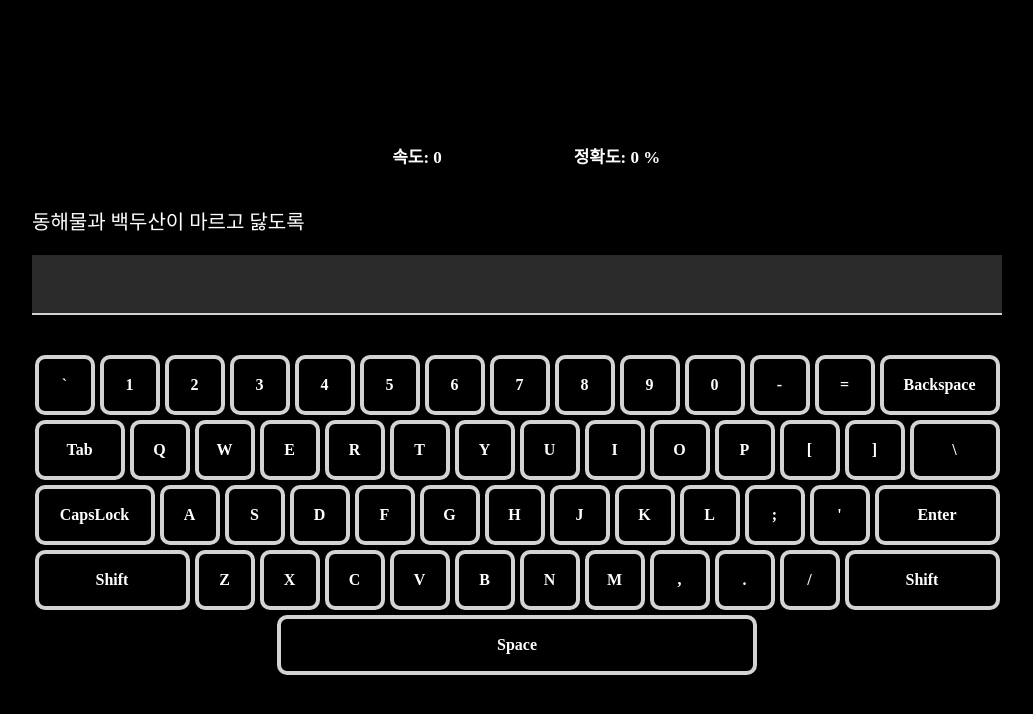
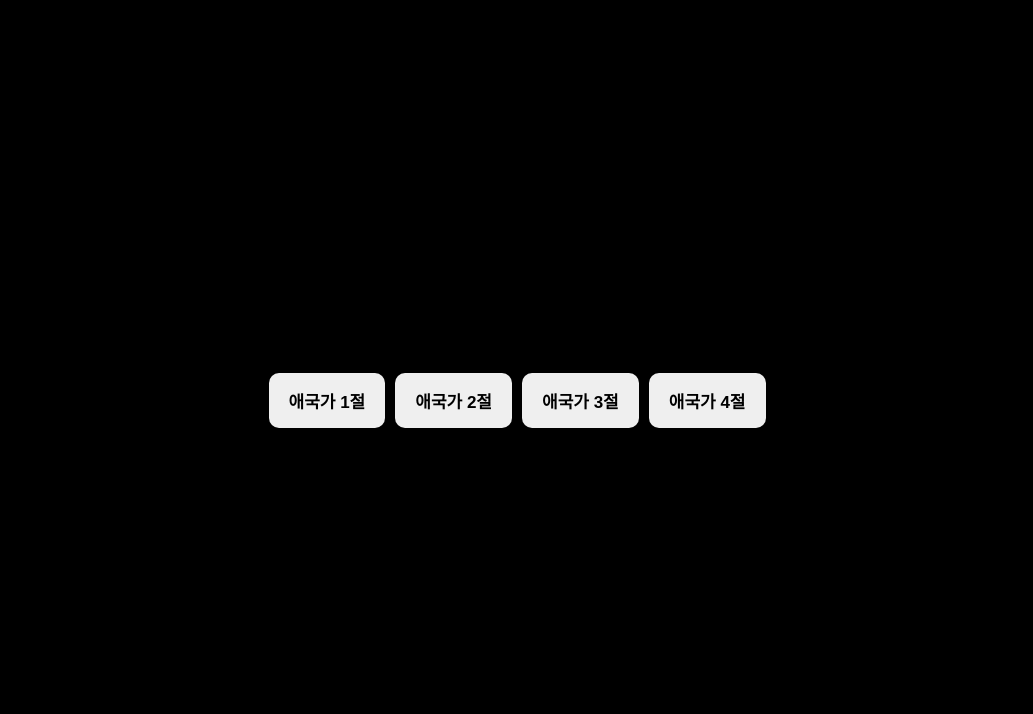
Before and after one commit to kyw0716/typing-master, a Next.js app: page / in a window 1280 px wide. Shown: the top 714 px of the page, without its empty margins (123-1156 px from the left). Built offline with nearby package versions, Linux system fonts and the light colour scheme.

Commit message:
refactor: 문장 배열을 선택한 후 기록을 재는 방식으로 변경

```diff
--- a/pages/_app.tsx
+++ b/pages/_app.tsx
@@ -1,6 +1,6 @@
-import '../styles/globals.css'
-import type { AppProps } from 'next/app'
+import "../styles/globals.css";
+import type { AppProps } from "next/app";
 
 export default function App({ Component, pageProps }: AppProps) {
-  return <Component {...pageProps} />
+  return <Component {...pageProps} />;
 }
--- /dev/null
+++ b/pages/api/select/sentence.ts
@@ -0,0 +1,9 @@
+import type { NextApiRequest, NextApiResponse } from "next";
+import { Sentences } from "../../../src/components/share/Sentences";
+
+export default function handler(
+  req: NextApiRequest,
+  res: NextApiResponse<string[]>
+) {
+  res.status(200).json(Sentences[parseInt(req.query.index as string, 10)]);
+}
--- a/pages/index.tsx
+++ b/pages/index.tsx
@@ -1,8 +1,6 @@
-import { useState } from "react";
 import styled from "styled-components";
-import SentenceTyping from "../src/components/feature/SentenceTyping";
-import { KoreanNationalAnthem } from "../src/components/share/Sentences";
-import VirtualKeyboard from "../src/components/feature/VirtualKeyboard";
+import { useRouter } from "next/router";
+import { SentenceTitle } from "../src/components/share/Sentences";
 
 const Style = {
   Wrapper: styled.div`
@@ -10,23 +8,38 @@ const Style = {
     height: 100vh;
     overflow: hidden;
     display: flex;
-    flex-direction: column;
-    gap: 40px;
+    gap: 10px;
     justify-content: center;
     align-items: center;
   `,
+  StartTypingButton: styled.button`
+    width: max-content;
+    height: max-content;
+    padding: 15px 20px;
+    border: none;
+    outline: none;
+    border-radius: 10px;
+    font-size: 17px;
+    font-weight: bold;
+    cursor: pointer;
+  `,
 };
 
-export default function Test() {
-  const [typeAmount, setTypeAmount] = useState<number>(0);
+export default function Home() {
+  const router = useRouter();
 
   return (
     <Style.Wrapper>
-      <SentenceTyping
-        sentenceArray={KoreanNationalAnthem}
-        typeAmount={typeAmount}
-      />
-      <VirtualKeyboard setTypeAmount={setTypeAmount} />
+      {SentenceTitle.map((v, i) => (
+        <Style.StartTypingButton
+          key={Math.random()}
+          onClick={() => {
+            router.push(`/typing?index=${i}`, "/typing");
+          }}
+        >
+          {v}
+        </Style.StartTypingButton>
+      ))}
     </Style.Wrapper>
   );
 }
--- a/src/components/feature/SentenceTyping/TypingCalculator.tsx
+++ b/src/components/feature/SentenceTyping/TypingCalculator.tsx
@@ -12,8 +12,6 @@ const Style = {
   ResultViewer: styled.div`
     width: 180px;
     height: 60px;
-    /* border: 4px solid lightgrey;
-    border-radius: 10px; */
     display: flex;
     justify-content: center;
     align-items: center;
--- a/src/components/share/Sentences.tsx
+++ b/src/components/share/Sentences.tsx
@@ -1,18 +1,33 @@
-export const KoreanNationalAnthem = [
+export const Sentences = [
+  [
     "동해물과 백두산이 마르고 닳도록",
     "하느님이 보우하사 우리나라 만세",
     "무궁화 삼천리 화려강산",
     "대한사람 대한으로 길이 보전하세",
+  ],
+  [
     "남산 위에 저 소나무 철갑을 두른듯",
     "바람서리 불변함은 우리 기상일세",
     "무궁화 삼천리 화려강산",
     "대한사람 대한으로 길이 보전하세",
+  ],
+  [
     "가을하늘 공활한데 높고 구름없이",
     "밝은 달은 우리가슴 일편단심일세",
     "무궁화 삼천리 화려강산",
     "대한사람 대한으로 길이 보전하세",
+  ],
+  [
     "이 기상과 이 맘으로 충성을 다하여",
     "괴로우나 즐거우나 나라 사랑하세",
     "무궁화 삼천리 화려강산",
     "대한사람 대한으로 길이 보전하세",
+  ],
 ];
+
+export const SentenceTitle = [
+  "애국가 1절",
+  "애국가 2절",
+  "애국가 3절",
+  "애국가 4절",
+];
```
Also changed, not shown: pages/typing.tsx (added, +40 -0 lines). Lines whose indentation alone changed are shown as unchanged.
